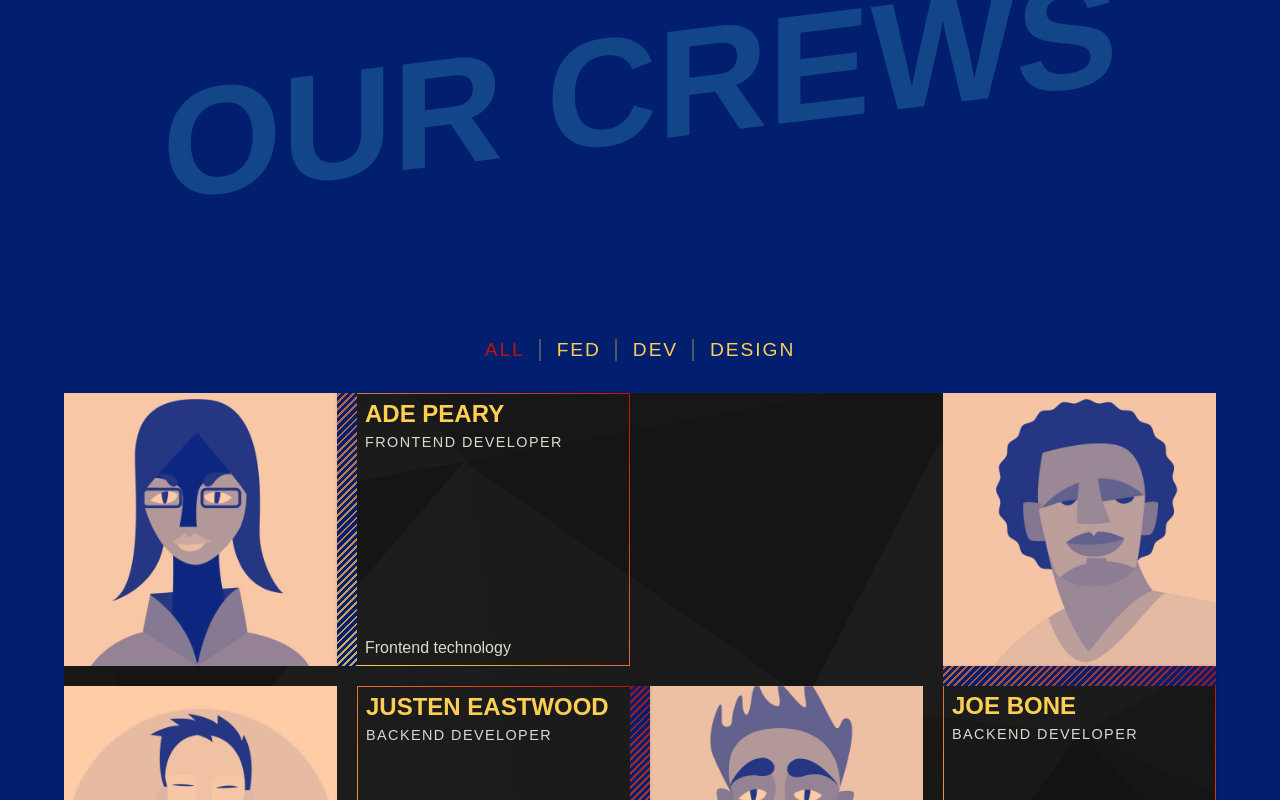
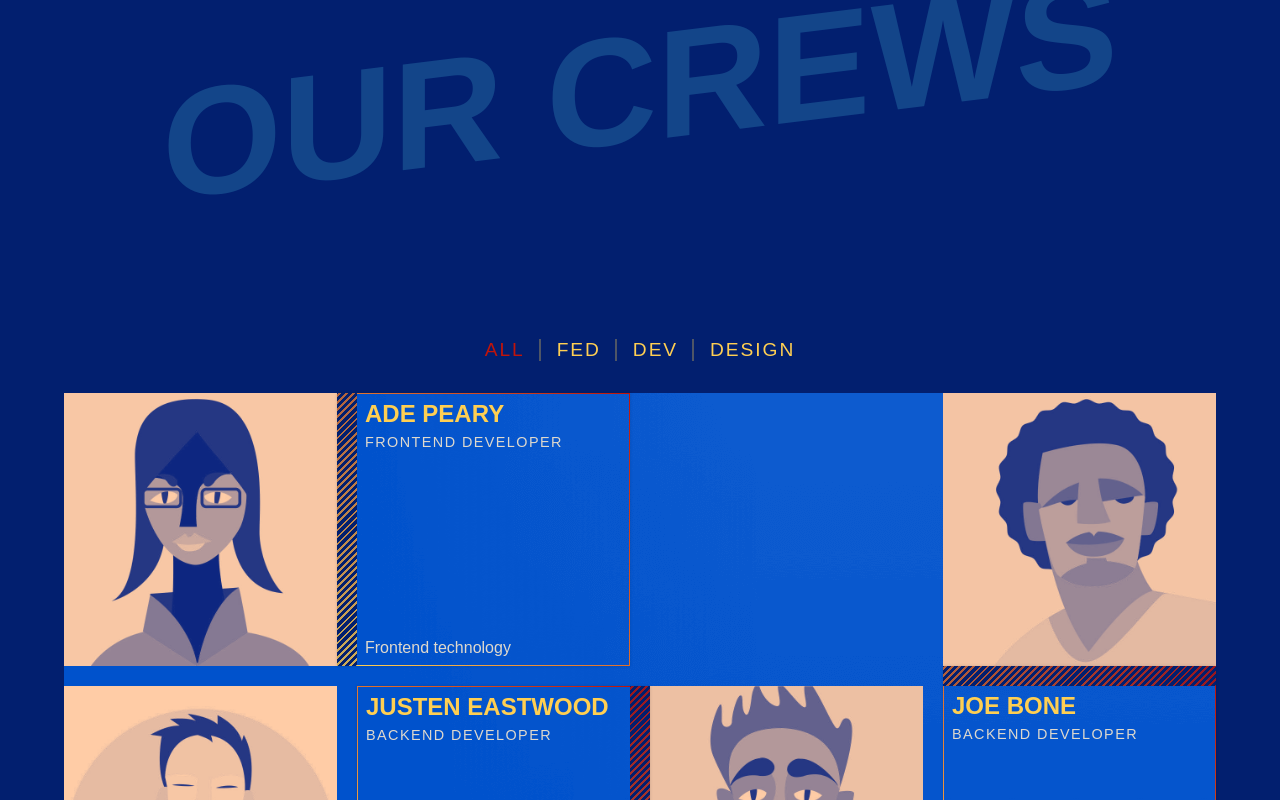
Before and after one commit to gyver98/react-our-crews-app, a React (Create React App) app: page / in a window 1280 px wide. Shown: the top 800 px of the page. Built offline with nearby package versions, Linux system fonts and the light colour scheme.

Commit message:
update profile

```diff
--- a/src/App.css
+++ b/src/App.css
@@ -35,7 +35,7 @@ main {
 }
 
 section {
-  background: url("./img/bck.png");
+  background: url("./img/asset 20.png");
 }
 
 .filter-member {
```
